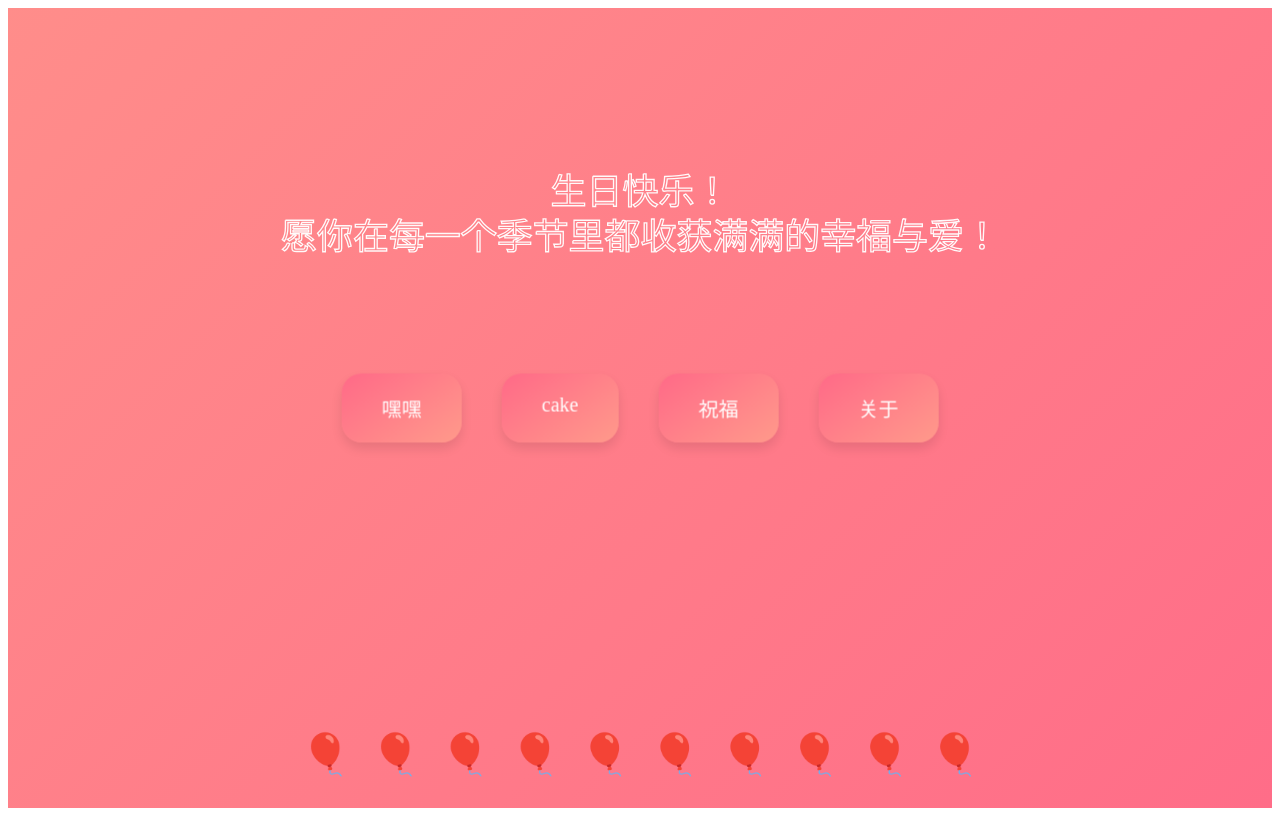
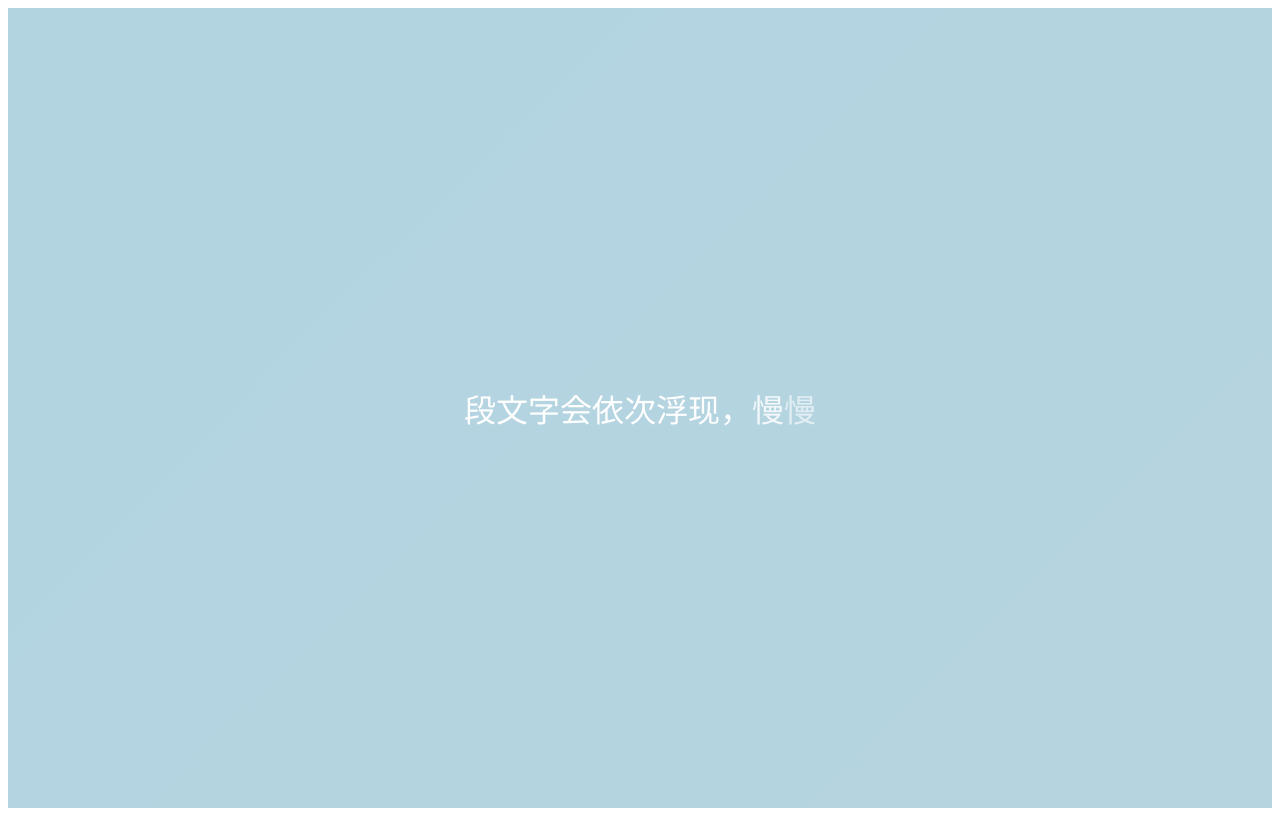
Before and after one commit to leehaohaohao/birth-react, a React (Vite) app: page /heyhey in a window 1280 px wide. Built offline with nearby package versions, Linux system fonts and the light colour scheme.

Commit message:
-feat: HeyHeyPage.tsx小游戏页面

```diff
--- /dev/null
+++ b/src/component/HeyHeyPage.css
@@ -0,0 +1,45 @@
+.heyhey-page {
+    display: flex;
+    justify-content: center;
+    align-items: center;
+    height: 100vh;
+    background: linear-gradient(135deg, #a2c2f4, #b1d4e0, #b8d4e0);
+    background-size: 300% 300%;
+    animation: gradientMove 6s ease infinite;
+    color: white;
+    font-family: 'Arial', sans-serif;
+    overflow: hidden;
+}
+
+.message {
+    font-size: 2em;
+    text-align: center;
+    white-space: nowrap; /* 防止文字换行 */
+}
+
+.char {
+    display: inline-block;
+    opacity: 0;
+    animation: fadeIn 0.5s forwards;
+}
+
+@keyframes fadeIn {
+    0% {
+        opacity: 0;
+    }
+    100% {
+        opacity: 1;
+    }
+}
+
+@keyframes gradientMove {
+    0% {
+        background-position: 0% 50%;
+    }
+    50% {
+        background-position: 100% 50%;
+    }
+    100% {
+        background-position: 0% 50%;
+    }
+}
--- /dev/null
+++ b/src/component/HeyHeyPage.tsx
@@ -0,0 +1,63 @@
+/**
+ * @description
+ * @author lihao
+ * @date 2025/2/25 23:36
+ */
+
+import { useEffect, useState } from "react";
+import './HeyHeyPage.css';
+
+const HeyHeyPage = () => {
+    const messages = [
+        "嘿嘿，终于到了这个页面！",
+        "这里有一段神秘的文字等待你来看~",
+        "每段文字会依次浮现，慢慢消失。",
+        "准备好了吗？下一个就是最有趣的！",
+        "记住，每个瞬间都充满意义！"
+    ];
+
+    const [currentMessageIndex, setCurrentMessageIndex] = useState(0);
+    const [currentChars, setCurrentChars] = useState<string[]>([]);
+
+    useEffect(() => {
+        const message = messages[currentMessageIndex];
+        let charIndex = 0;
+
+        // 清空当前字符
+        setCurrentChars([]);
+
+        // 每个字符延时显示
+        const interval = setInterval(() => {
+            setCurrentChars(prev => [...prev, message[charIndex]]);
+            charIndex++;
+            if (charIndex >= message.length) {
+                clearInterval(interval);
+            }
+        }, 100); // 每100ms显示一个字符
+
+        return () => clearInterval(interval); // 清理定时器
+    }, [currentMessageIndex]);
+
+    useEffect(() => {
+        if (currentChars.length === messages[currentMessageIndex].length) {
+            // 延迟切换到下一段文字
+            const timer = setTimeout(() => {
+                setCurrentMessageIndex(prev => (prev + 1) % messages.length);
+            }, 2000); // 文字完全显示后延迟2秒切换
+
+            return () => clearTimeout(timer);
+        }
+    }, [currentChars, currentMessageIndex]);
+
+    return (
+        <div className="heyhey-page">
+            <div className="message">
+                {currentChars.map((char, index) => (
+                    <span key={index} className="char">{char}</span>
+                ))}
+            </div>
+        </div>
+    );
+};
+
+export default HeyHeyPage;
--- a/src/component/HomePage.css
+++ b/src/component/HomePage.css
@@ -10,7 +10,18 @@
     animation: gradientMove 6s ease infinite;
     overflow: hidden;
 }
-
+/* 毛玻璃效果 */
+.homepage::after {
+    content: '';
+    position: absolute;
+    top: 0;
+    left: 0;
+    width: 100%;
+    height: 100%;
+    background: rgba(255, 255, 255, 0.3); /* 半透明白色 */
+    backdrop-filter: blur(1px); /* 这里的blur值可以调整，10px只是一个例子 */
+    z-index: -1; /* 使毛玻璃效果位于内容的背后 */
+}
 /* 生日祝福消息 */
 .birthday-message {
     position: absolute;
--- a/src/component/HomePage.tsx
+++ b/src/component/HomePage.tsx
@@ -5,8 +5,13 @@
  */
 import './HomePage.css';
 import {useState} from "react";
+import { useNavigate } from 'react-router-dom';
 
 const HomePage = () => {
+    const navigate = useNavigate(); // 获取导航函数
+    const handleHeyHeyClick = () => {
+        navigate('/heyhey'); // 跳转到嘿嘿页面
+    };
     const [balloons, setBalloons] = useState([1, 2, 3, 4, 5,6,7,8,9,10]); // 初始气球的数量
 
     // 点击气球后的动画
@@ -53,7 +58,7 @@ const HomePage = () => {
             </div>
 
             <div className="nav-blocks">
-                <div className="nav-item">嘿嘿</div>
+                <div className="nav-item" onClick={handleHeyHeyClick}>嘿嘿</div>
                 <div className="nav-item">cake</div>
                 <div className="nav-item">祝福</div>
                 <div className="nav-item">关于</div>
--- a/src/main.tsx
+++ b/src/main.tsx
@@ -1,9 +1,16 @@
-import { StrictMode } from 'react'
-import { createRoot } from 'react-dom/client'
-import HomePage from "./component/HomePage.tsx";
+import { StrictMode } from 'react';
+import { createRoot } from 'react-dom/client';
+import { BrowserRouter as Router, Routes, Route } from 'react-router-dom';
+import HomePage from './component/HomePage.tsx';
+import HeyHeyPage from './component/HeyHeyPage.tsx';
 
 createRoot(document.getElementById('root')!).render(
-  <StrictMode>
-    <HomePage />
-  </StrictMode>,
-)
+    <StrictMode>
+        <Router>
+            <Routes>
+                <Route path="/" element={<HomePage />} />  {/* 首页路由 */}
+                <Route path="/heyhey" element={<HeyHeyPage />} />  {/* 嘿嘿页面路由 */}
+            </Routes>
+        </Router>
+    </StrictMode>
+);
```
